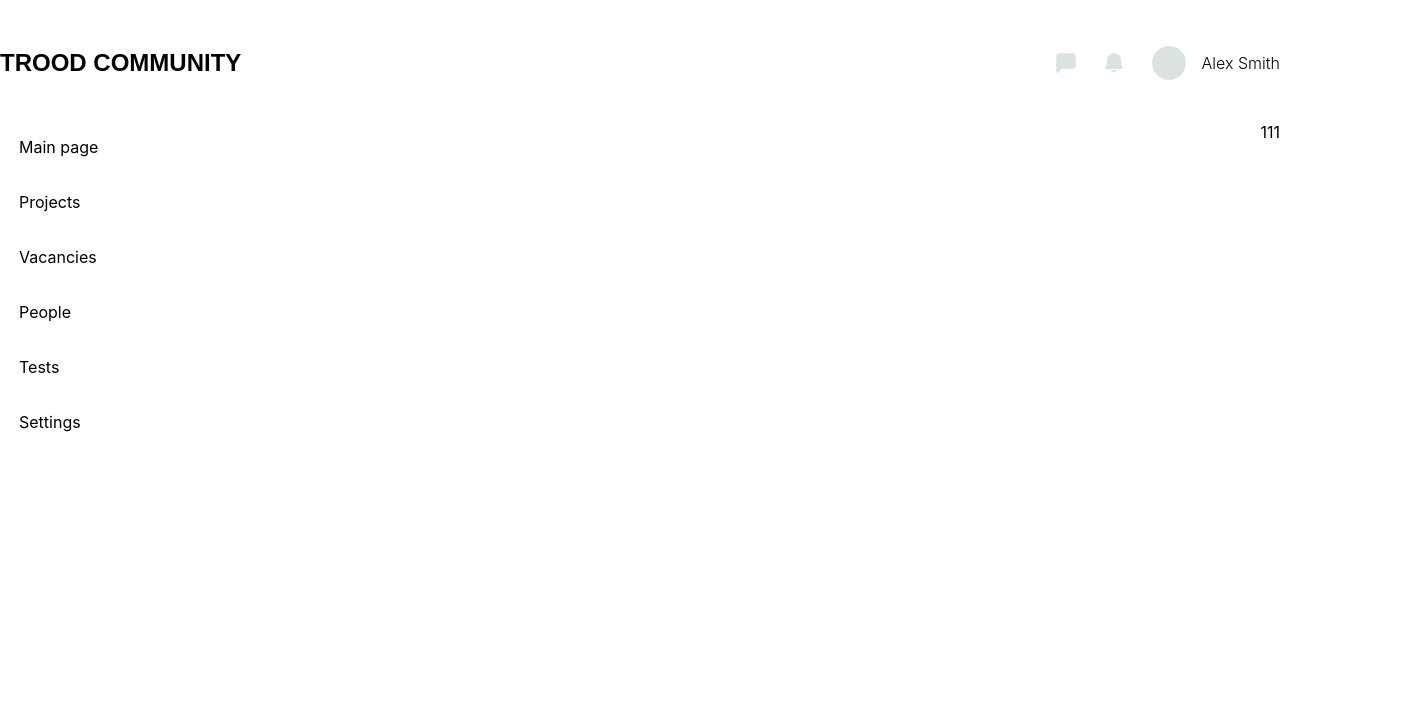
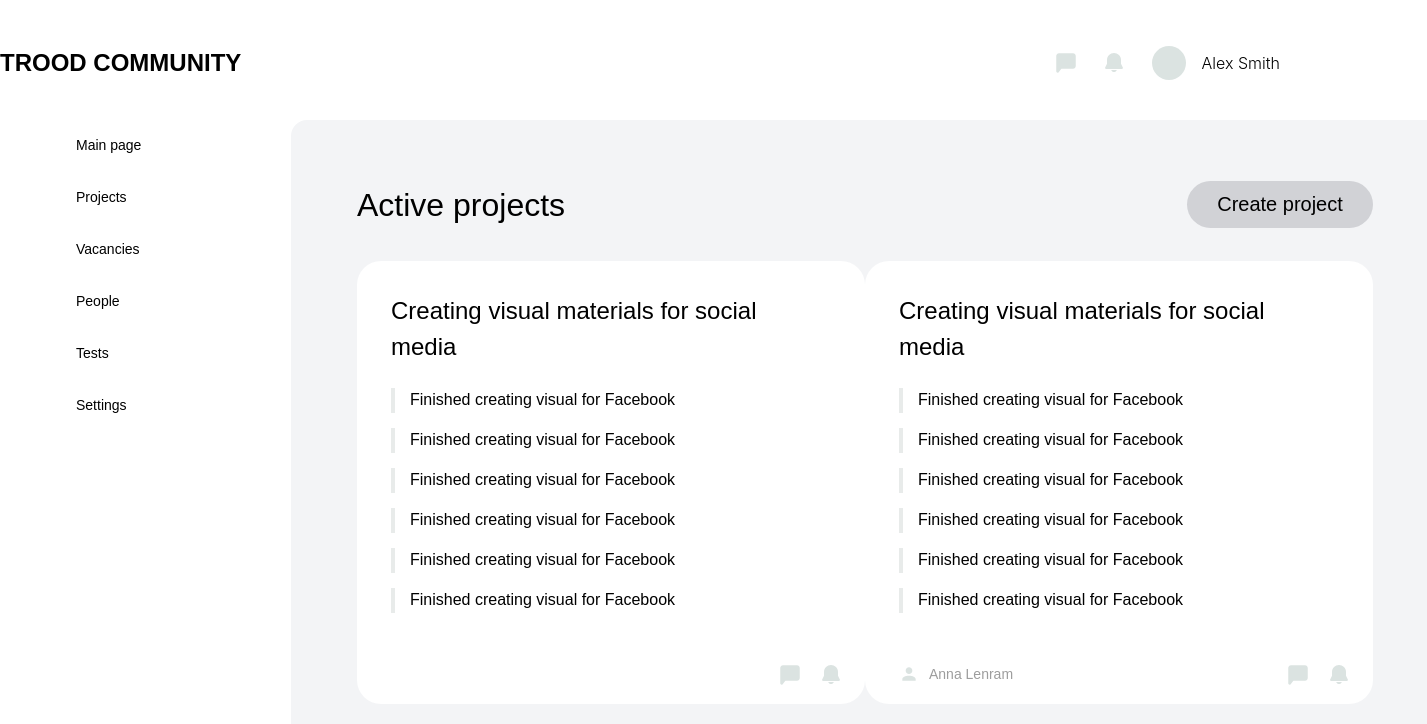
Before and after one commit to vladiimirova/trood-front-hackathon-main, a React (Create React App) app in the folder frontend/: page / in a window 1280 px wide. Shown: the top 724 px of the page, 1427 px wide, since content can reach past the window. Built offline with nearby package versions, Linux system fonts and the light colour scheme.

Commit message:
add active projects section

```diff
--- a/frontend/package.json
+++ b/frontend/package.json
@@ -3,11 +3,13 @@
   "version": "0.1.0",
   "private": true,
   "dependencies": {
+    "classnames": "^2.5.1",
     "cra-template": "1.2.0",
     "react": "^19.0.0",
     "react-dom": "^19.0.0",
     "react-router-dom": "^7.1.3",
     "react-scripts": "5.0.1",
+    "tailwind-merge": "^2.6.0",
     "web-vitals": "^4.2.4"
   },
   "scripts": {
--- a/frontend/src/App.css
+++ b/frontend/src/App.css
@@ -124,7 +124,7 @@
   /* 2 */
   border-style: solid;
   /* 2 */
-  border-color: #e5e7eb;
+  border-color: currentColor;
   /* 2 */
 }
 
@@ -588,24 +588,88 @@ video {
   margin-right: auto;
 }
 
-.mr-\[8px\] {
-  margin-right: 8px;
+.mb-\[23px\] {
+  margin-bottom: 23px;
+}
+
+.mb-\[32px\] {
+  margin-bottom: 32px;
+}
+
+.ml-\[17px\] {
+  margin-left: 17px;
 }
 
 .mr-\[10px\] {
   margin-right: 10px;
 }
 
-.ml-\[40px\] {
-  margin-left: 40px;
+.mr-\[22px\] {
+  margin-right: 22px;
+}
+
+.mr-\[8px\] {
+  margin-right: 8px;
+}
+
+.mr-\[94px\] {
+  margin-right: 94px;
+}
+
+.mt-\[50px\] {
+  margin-top: 50px;
 }
 
 .flex {
   display: flex;
 }
 
+.inline-flex {
+  display: inline-flex;
+}
+
+.h-\[20px\] {
+  height: 20px;
+}
+
+.h-\[25px\] {
+  height: 25px;
+}
+
+.h-\[47px\] {
+  height: 47px;
+}
+
+.h-screen {
+  height: 100vh;
+}
+
+.min-h-\[325px\] {
+  min-height: 325px;
+}
+
+.w-\[186px\] {
+  width: 186px;
+}
+
 .w-\[200px\] {
   width: 200px;
+}
+
+.w-\[20px\] {
+  width: 20px;
+}
+
+.w-\[4px\] {
+  width: 4px;
+}
+
+.w-\[508px\] {
+  width: 508px;
+}
+
+.flex-1 {
+  flex: 1 1 0%;
 }
 
 .flex-col {
@@ -616,6 +680,10 @@ video {
   align-items: center;
 }
 
+.justify-end {
+  justify-content: flex-end;
+}
+
 .justify-center {
   justify-content: center;
 }
@@ -624,40 +692,55 @@ video {
   justify-content: space-between;
 }
 
+.gap-\[15px\] {
+  gap: 15px;
+}
+
 .gap-\[16px\] {
   gap: 16px;
-}
-
-.gap-\[12px\] {
-  gap: 12px;
 }
 
 .whitespace-nowrap {
   white-space: nowrap;
 }
 
-.p-\[15\.5px\] {
-  padding: 15.5px;
+.rounded-\[24px\] {
+  border-radius: 24px;
 }
 
-.pt-\[44\.5px\] {
-  padding-top: 44.5px;
+.rounded-tl-\[16px\] {
+  border-top-left-radius: 16px;
 }
 
-.pb-\[39px\] {
-  padding-bottom: 39px;
+.bg-\[\#E8EBEA\] {
+  --tw-bg-opacity: 1;
+  background-color: rgb(232 235 234 / var(--tw-bg-opacity, 1));
 }
 
-.pt-\[15\.5px\] {
-  padding-top: 15.5px;
+.bg-custom {
+  background-color: var(--100, #F3F4F6);
+}
+
+.bg-gray {
+  --tw-bg-opacity: 1;
+  background-color: rgb(209 210 214 / var(--tw-bg-opacity, 1));
+}
+
+.bg-white {
+  --tw-bg-opacity: 1;
+  background-color: rgb(255 255 255 / var(--tw-bg-opacity, 1));
 }
 
 .pb-\[15\.5px\] {
   padding-bottom: 15.5px;
 }
 
-.pl-\[15\.5px\] {
-  padding-left: 15.5px;
+.pb-\[17px\] {
+  padding-bottom: 17px;
+}
+
+.pb-\[39px\] {
+  padding-bottom: 39px;
 }
 
 .pl-\[19px\] {
@@ -668,16 +751,48 @@ video {
   padding-left: 34px;
 }
 
+.pl-\[57px\] {
+  padding-left: 57px;
+}
+
+.pl-\[66px\] {
+  padding-left: 66px;
+}
+
 .pr-\[34px\] {
   padding-right: 34px;
+}
+
+.pr-\[54px\] {
+  padding-right: 54px;
+}
+
+.pt-\[15\.5px\] {
+  padding-top: 15.5px;
+}
+
+.pt-\[32px\] {
+  padding-top: 32px;
+}
+
+.pt-\[44\.5px\] {
+  padding-top: 44.5px;
+}
+
+.pt-\[61px\] {
+  padding-top: 61px;
+}
+
+.text-center {
+  text-align: center;
 }
 
 .font-aeroport {
   font-family: Aeroport, sans-serif;
 }
 
-.text-\[24px\] {
-  font-size: 24px;
+.text-\[14px\] {
+  font-size: 14px;
 }
 
 .text-\[16px\] {
@@ -688,12 +803,28 @@ video {
   font-size: 20px;
 }
 
+.text-\[24px\] {
+  font-size: 24px;
+}
+
+.text-\[32px\] {
+  font-size: 32px;
+}
+
 .font-bold {
   font-weight: 700;
 }
 
 .font-light {
   font-weight: 300;
+}
+
+.font-medium {
+  font-weight: 500;
+}
+
+.font-normal {
+  font-weight: 400;
 }
 
 .uppercase {
@@ -703,6 +834,11 @@ video {
 .text-black {
   --tw-text-opacity: 1;
   color: rgb(0 0 0 / var(--tw-text-opacity, 1));
+}
+
+.text-gray-text {
+  --tw-text-opacity: 1;
+  color: rgb(157 157 157 / var(--tw-text-opacity, 1));
 }
 
 body {
--- a/frontend/src/App.js
+++ b/frontend/src/App.js
@@ -9,10 +9,12 @@ function App() {
   return (
     <div className="App">
       <Header />
-      <div className="container m-0 mx-auto flex justify-between">
+      <div className="flex h-screen">
         <Router>
           <Sidebar />
-          <RouterComp />
+          <div className="flex-1 bg-custom pt-[61px] pr-[54px] pl-[66px] rounded-tl-[16px]">
+            <RouterComp />
+          </div>
         </Router>
       </div>
     </div>
--- a/frontend/src/components/Layout/Sidebar/Sidebar.jsx
+++ b/frontend/src/components/Layout/Sidebar/Sidebar.jsx
@@ -3,7 +3,7 @@ import { Link } from 'react-router-dom';
 
 function Sidebar() {
     return (
-      <div className="pr-[34px]">
+<div className="pl-[57px] pr-[34px] font-aeroport font-light text-[14px]">
           <ul className=''>
             <li className='pt-[15.5px] pb-[15.5px] pl-[19px] w-[200px]'>Main page</li>
             <li className='pt-[15.5px] pb-[15.5px] pl-[19px] w-[200px]'> <Link  to="/" className="" > Projects</Link></li>
@@ -13,6 +13,8 @@ function Sidebar() {
             <li className='pt-[15.5px] pb-[15.5px] pl-[19px] w-[200px]'>Settings</li>
           </ul>
       </div>
+
+
     );
   }
 
--- a/frontend/src/components/Pages/Projects/Projects.jsx
+++ b/frontend/src/components/Pages/Projects/Projects.jsx
@@ -1,7 +1,9 @@
+import ActiveProjects from './ProjectsComp/ActiveProjects/ActiveProjects';
+
 function Projects() {
   return (
-    <div>
-111
+    <div className="">
+      <ActiveProjects />
     </div>
   );
 }
--- /dev/null
+++ b/frontend/src/components/Pages/Projects/ProjectsComp/ActiveProjects/ActiveProjects.jsx
@@ -0,0 +1,17 @@
+import ActiveTittle from './ActiveTittle';
+import Analyzing from './Analyzing';
+import Creating from './Creating';
+
+function ActiveProjects() {
+  return (
+    <div className="">
+     <ActiveTittle />
+     <div className='flex justify-between'>
+      <Creating />
+      <Analyzing />
+     </div>
+    </div>
+  );
+}
+
+export default ActiveProjects;
--- /dev/null
+++ b/frontend/src/components/Pages/Projects/ProjectsComp/ActiveProjects/ActiveTittle.jsx
@@ -0,0 +1,14 @@
+import BtnTemp from '../../../../UI/BtnTemp/BtnTemp';
+
+function ActiveTittle() {
+  return (
+      <div className="flex justify-between mb-[32px]">
+        <h1 className="font-aeroport font-medium text-[32px]">
+          Active projects
+        </h1>
+        <BtnTemp to={'/'} text={'Create project'} />
+      </div>
+  );
+}
+
+export default ActiveTittle;
--- /dev/null
+++ b/frontend/src/components/Pages/Projects/ProjectsComp/ActiveProjects/Analyzing.jsx
@@ -0,0 +1,60 @@
+function Analyzing() {
+  return (
+    <div className="bg-white w-[508px] min-h-[325px] rounded-[24px] pt-[32px] pl-[34px] pb-[17px] font-aeroport">
+      <p className="font-normal text-[24px] mb-[23px] mr-[94px]">
+        Creating visual materials for social media
+      </p>
+      <ul className="font-light text-[16px] flex flex-col gap-[15px]">
+        <li className="flex gap-[15px]">
+          <div className="w-[4px] h-[25px] bg-[#E8EBEA]"></div>
+          <p>Finished creating visual for Facebook </p>
+        </li>
+        <li className="flex gap-[15px]">
+          {' '}
+          <div className="w-[4px] h-[25px] bg-[#E8EBEA]"></div>
+          <p>Finished creating visual for Facebook </p>
+        </li>
+        <li className="flex gap-[15px]">
+          {' '}
+          <div className="w-[4px] h-[25px] bg-[#E8EBEA]"></div>
+          <p>Finished creating visual for Facebook </p>
+        </li>
+        <li className="flex gap-[15px]">
+          {' '}
+          <div className="w-[4px] h-[25px] bg-[#E8EBEA]"></div>
+          <p>Finished creating visual for Facebook </p>
+        </li>
+        <li className="flex gap-[15px]">
+          {' '}
+          <div className="w-[4px] h-[25px] bg-[#E8EBEA]"></div>
+          <p>Finished creating visual for Facebook </p>
+        </li>
+        <li className="flex gap-[15px]">
+          {' '}
+          <div className="w-[4px] h-[25px] bg-[#E8EBEA]"></div>
+          <p>Finished creating visual for Facebook </p>
+        </li>
+      </ul>
+
+      <div className="flex justify-between items-center mr-[22px] mt-[50px]">
+        <div className="flex">
+          <img src="./icons/mdi_account.svg" alt="mdi_account" className="w-[20px] h-[20px] mr-[10px]"/>
+          <p className="font-light text-[14px] text-gray-text">Anna Lenram</p>
+        </div>
+        <div  className="flex">
+          <img
+            src="./icons/iconoir_message-solid.svg"
+            alt="iconoir_message-solid"
+          />
+          <img
+            src="./icons/mingcute_notification-fill.svg"
+            alt="mingcute_notification-fill"
+            className="ml-[17px]"
+          />
+        </div>
+      </div>
+    </div>
+  );
+}
+
+export default Analyzing;
--- /dev/null
+++ b/frontend/src/components/Pages/Projects/ProjectsComp/ActiveProjects/Creating.jsx
@@ -0,0 +1,54 @@
+function Creating() {
+  return (
+    <div className="bg-white w-[508px] min-h-[325px] rounded-[24px] pt-[32px] pl-[34px] pb-[17px] font-aeroport">
+      <p className="font-normal text-[24px] mb-[23px] mr-[94px]">
+        Creating visual materials for social media
+      </p>
+      <ul className="font-light text-[16px] flex flex-col gap-[15px]">
+        <li className="flex gap-[15px]">
+          <div className="w-[4px] h-[25px] bg-[#E8EBEA]"></div>
+          <p>Finished creating visual for Facebook </p>
+        </li>
+        <li className="flex gap-[15px]">
+          {' '}
+          <div className="w-[4px] h-[25px] bg-[#E8EBEA]"></div>
+          <p>Finished creating visual for Facebook </p>
+        </li>
+        <li className="flex gap-[15px]">
+          {' '}
+          <div className="w-[4px] h-[25px] bg-[#E8EBEA]"></div>
+          <p>Finished creating visual for Facebook </p>
+        </li>
+        <li className="flex gap-[15px]">
+          {' '}
+          <div className="w-[4px] h-[25px] bg-[#E8EBEA]"></div>
+          <p>Finished creating visual for Facebook </p>
+        </li>
+        <li className="flex gap-[15px]">
+          {' '}
+          <div className="w-[4px] h-[25px] bg-[#E8EBEA]"></div>
+          <p>Finished creating visual for Facebook </p>
+        </li>
+        <li className="flex gap-[15px]">
+          {' '}
+          <div className="w-[4px] h-[25px] bg-[#E8EBEA]"></div>
+          <p>Finished creating visual for Facebook </p>
+        </li>
+      </ul>
+
+      <div className="flex justify-end mr-[22px] mt-[50px]">
+        <img
+          src="./icons/iconoir_message-solid.svg"
+          alt="iconoir_message-solid"
+        />
+        <img
+          src="./icons/mingcute_notification-fill.svg"
+          alt="mingcute_notification-fill"
+          className="ml-[17px]"
+        />
+      </div>
+    </div>
+  );
+}
+
+export default Creating;
--- /dev/null
+++ b/frontend/src/components/UI/BtnTemp/BtnTemp.jsx
@@ -0,0 +1,29 @@
+import React from 'react';
+import { Link } from 'react-router-dom';
+import cx from 'classnames';
+import { twMerge } from 'tailwind-merge';
+
+function BtnTemp({ className, to, text, onClick }) {
+  function onClickHendler(evt) {
+    if (onClick) {
+      evt.preventDefault();
+      onClick();
+    }
+  }
+  return (
+    <Link
+      to={onClick ? '' : to}
+      onClick={onClickHendler}
+      className={twMerge(
+        cx(
+          'font-aeroport font-medium font-normal text-[20px] text-black rounded-[24px] w-[186px] h-[47px] inline-flex items-center justify-center text-center bg-gray'
+        ),
+        className
+      )}
+    >
+      {text}
+    </Link>
+  );
+}
+
+export default BtnTemp;
--- a/frontend/tailwind.config.js
+++ b/frontend/tailwind.config.js
@@ -5,6 +5,11 @@ module.exports = {
   ],
   theme: {
     extend: {
+      colors: {
+        custom: 'var(--100, #F3F4F6)',
+        gray: '#D1D2D6',
+        'gray-text': '#9D9D9D'
+      },
       fontFamily: {
         aeroport: ['Aeroport', 'sans-serif'], // Додаємо Aeroport
       },
```
Also changed, not shown: frontend/public/icons/mdi_account.svg (added), 1 other file (tests, documents, lock files or other folders).
